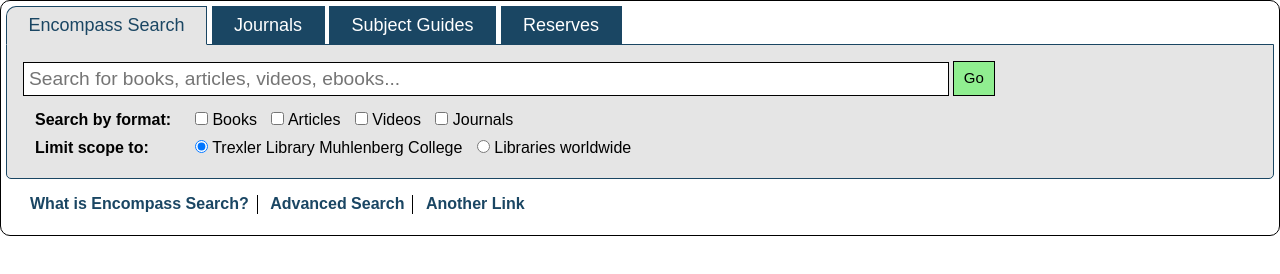
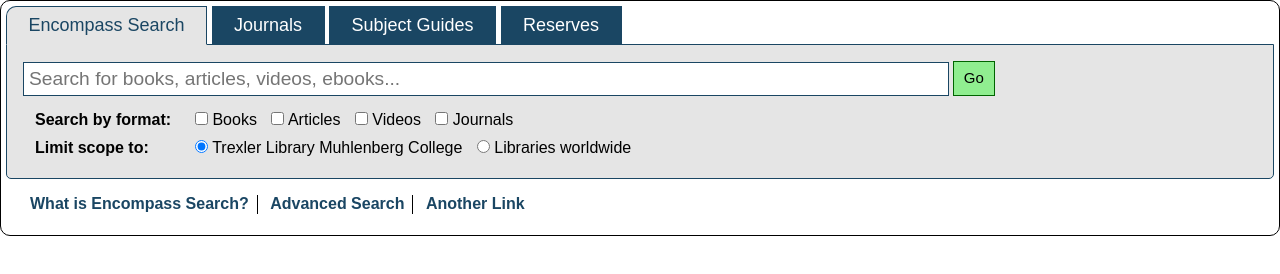
Before and after one commit to TrexlerLibrary/worldcat-discovery-searchbox, a plain HTML site: page index.html in a window 1280 px wide. Drawn offline with nearby package versions, Linux system fonts and the light colour scheme.

Commit message:
css updates

```diff
--- a/css/beetbox.css
+++ b/css/beetbox.css
@@ -6,7 +6,6 @@
 .beetbox {
   border: 1px solid black;
   border-radius: 10px;
-  /*overflow: hidden;*/
   padding: 5px;
 }
 
@@ -71,7 +70,7 @@
 }
 
 .bb-body input[type="text"] {
-  border: 1px solid black;
+  border: 1px solid #1a4663;
   font-family: 'Arial';
   font-size: 1.2em;
   font-weight: 100;
@@ -98,6 +97,7 @@
 
 .bb-btn-green {
   background-color: lightgreen;
+  border-color: darkgreen;
 }
 
 /**
@@ -118,8 +118,13 @@
   margin-top: 10px;
 }
 
+/**
+ *  The <legend> tag doesn't seem to take the display adjustments
+ *  too well, so we'll float it to get the alignment we want
+ */
+
 .bb-field-inline legend {
-  display: inline-block;
+  display: block;
   float: left;
   font-weight: 900;
   width: 10em;
```
